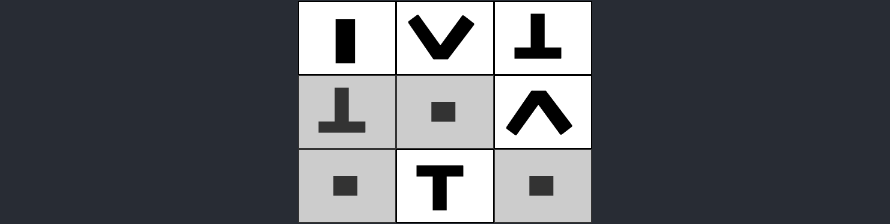
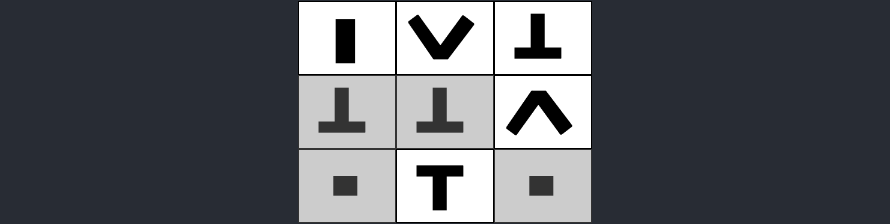
Before and after one commit to ParksDMSI/cornfed, a React (Create React App) app in the folder my-app/: page / in a window 1280 px wide. Shown: the part 230-454 px from the top of the page, without its empty margins (194-1084 px from the left). Built offline with nearby package versions, Linux system fonts and the light colour scheme.

Commit message:
brought mods back

```diff
--- a/my-app/src/App.js
+++ b/my-app/src/App.js
@@ -13,10 +13,10 @@ const BoardContext = React.createContext();
 const arraysEqual = (a1,a2) => (JSON.stringify(a1)===JSON.stringify(a2))
 
 function App() {
-  const [board, setBoard] = useState([1,2,3,3,0,4,0,5,0])
+  const [board, setBoard] = useState([1,2,3,3,3,4,0,5,0])
   const [complexMode, setMode] = useState(false)
   const restricted = [0,0,0,1,1,0,1,0,1]
-  const solution = [2,1,2,3,0,0,0,2,0]
+  const solution = [2,1,2,3,3,0,0,2,0]
   let solved = arraysEqual(board,solution)
 
   return (
```
